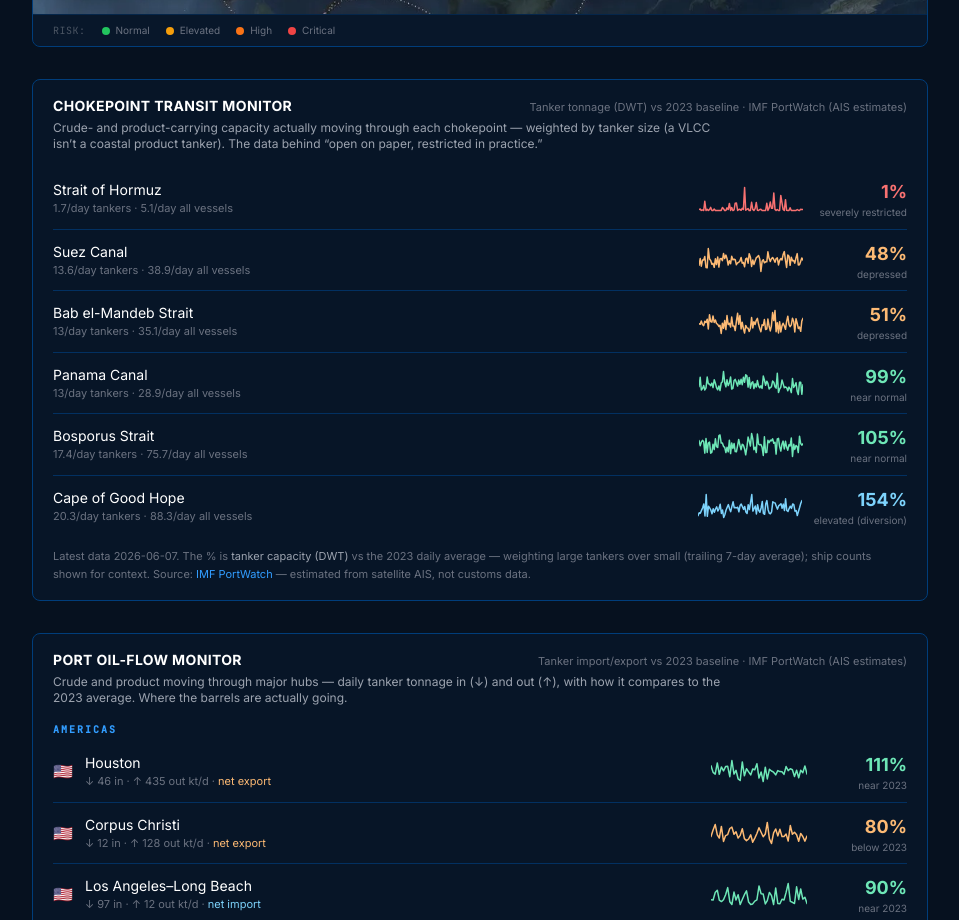
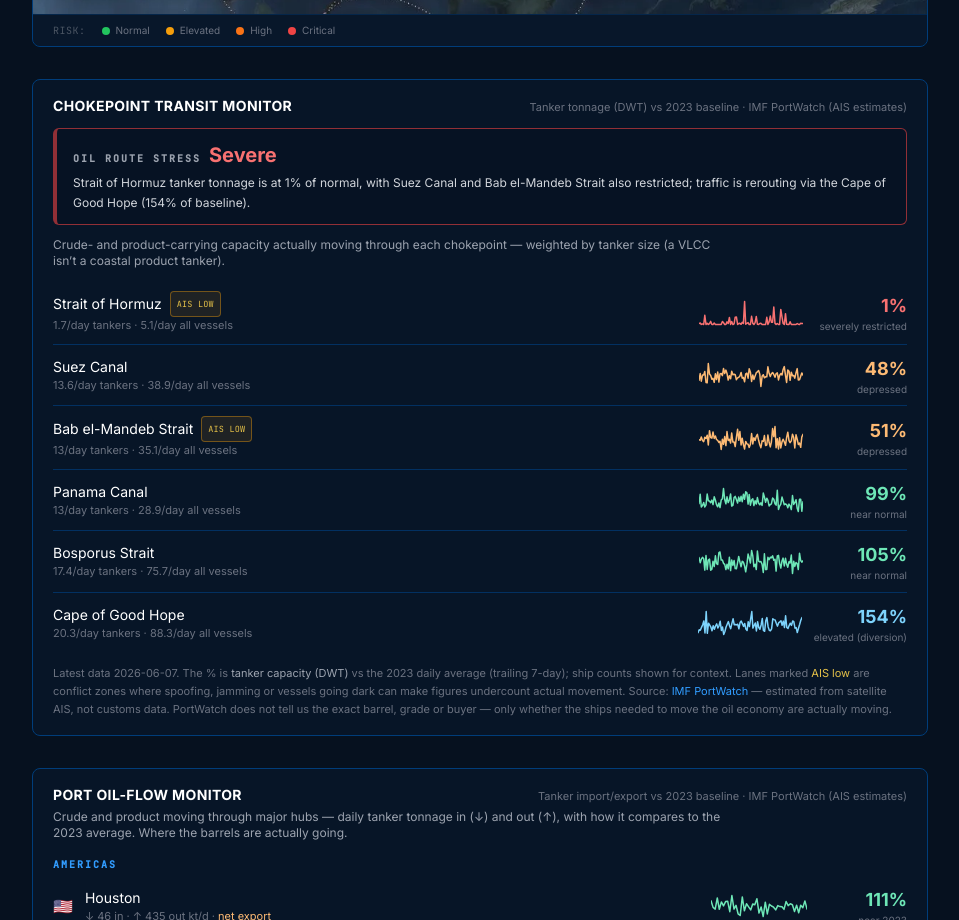
Before and after one commit to thriveuniverse/americasoilwatch.com, a Next.js app: page /supply in a window 1280 px wide. Shown: the part 920-1840 px from the top of the page, without its empty margins (160-1119 px from the left). Built offline with nearby package versions, Linux system fonts and the light colour scheme; no server answers.

Commit message:
feat(supply): Oil Route Stress Score + AIS-confidence flags on chokepoint panel
Peak-lane stress headline (Severe/High/Moderate/Normal, diversion counts as stress);
conflict-zone AIS-low badges; "ships not barrels" honesty line.

Co-Authored-By: Claude Opus 4.8 (1M context) <noreply@anthropic.com>

```diff
--- a/components/ChokepointTransitPanel.tsx
+++ b/components/ChokepointTransitPanel.tsx
@@ -1,6 +1,6 @@
-// Chokepoint Transit Monitor — daily tanker tonnage (DWT) vs 2023 baseline.
-// Headline % is capacity-weighted (a VLCC ≠ a small product tanker); ship counts
-// shown for context. Data: IMF PortWatch via scripts/fetch-portwatch.ts.
+// Chokepoint Transit Monitor — daily tanker tonnage (DWT) vs 2023 baseline,
+// topped with an Oil Route Stress Score and AIS-confidence flags on conflict lanes.
+// Data: IMF PortWatch via scripts/fetch-portwatch.ts.
 
 interface SeriesPt { d: string; t: number; k: number; c: number }
 interface Chokepoint {
@@ -25,6 +25,18 @@ export interface PortwatchData {
   chokepoints: Chokepoint[];
 }
 
+// Lanes whose STRESS shows up as elevation (ships rerouting), not restriction.
+const DIVERSION = new Set(['cape']);
+// Conflict-zone lanes where AIS is degraded (spoofing / jamming / dark vessels).
+const CONFLICT = new Set(['hormuz', 'bab-el-mandeb']);
+
+function laneStress(c: Chokepoint): number {
+  const p = c.pctTankerTonnage;
+  if (p == null) return 0;
+  if (DIVERSION.has(c.key)) return Math.max(0, Math.min(1, (p - 120) / 120)); // 0 at ≤120%, 1 at 240%
+  return Math.max(0, Math.min(1, (85 - p) / 85)); // 0 at ≥85% of normal, 1 at 0%
+}
+
 // severity by how far below (or above) the 2023 baseline
 function sev(pct: number | null) {
   if (pct == null) return { txt: 'text-gray-400', bar: '#6b7280', label: 'no baseline' };
@@ -32,6 +44,34 @@ function sev(pct: number | null) {
   if (pct < 60) return { txt: 'text-orange-300', bar: '#fdba74', label: 'depressed' };
   if (pct <= 120) return { txt: 'text-emerald-300', bar: '#6ee7b7', label: 'near normal' };
   return { txt: 'text-sky-300', bar: '#7dd3fc', label: 'elevated (diversion)' };
+}
+
+const STRESS_STYLE: Record<string, { txt: string; chip: string; border: string }> = {
+  Severe: { txt: 'text-red-400', chip: 'bg-red-500/15 text-red-300 border-red-500/40', border: 'border-red-500/60' },
+  High: { txt: 'text-orange-300', chip: 'bg-orange-500/15 text-orange-300 border-orange-500/40', border: 'border-orange-500/50' },
+  Moderate: { txt: 'text-amber-300', chip: 'bg-amber-500/15 text-amber-200 border-amber-500/40', border: 'border-amber-500/40' },
+  Normal: { txt: 'text-emerald-300', chip: 'bg-emerald-500/15 text-emerald-300 border-emerald-500/40', border: 'border-emerald-600/40' },
+};
+
+function routeStress(chokepoints: Chokepoint[]) {
+  const peak = Math.max(0, ...chokepoints.map(laneStress));
+  const label = peak >= 0.75 ? 'Severe' : peak >= 0.5 ? 'High' : peak >= 0.25 ? 'Moderate' : 'Normal';
+  const restriction = chokepoints
+    .filter((c) => !DIVERSION.has(c.key) && c.pctTankerTonnage != null)
+    .sort((a, b) => (a.pctTankerTonnage as number) - (b.pctTankerTonnage as number));
+  const worst = restriction[0];
+  const cape = chokepoints.find((c) => c.key === 'cape');
+  let why = 'all monitored oil-shipping lanes are near their 2023 norms.';
+  if (worst && worst.pctTankerTonnage != null && worst.pctTankerTonnage < 85) {
+    why = `${worst.name} tanker tonnage is at ${worst.pctTankerTonnage}% of normal`;
+    const others = restriction.filter((c) => c.key !== worst.key && (c.pctTankerTonnage as number) < 70);
+    if (others.length) why += `, with ${others.map((c) => c.name).join(' and ')} also restricted`;
+    if (cape?.pctTankerTonnage != null && cape.pctTankerTonnage > 130) why += `; traffic is rerouting via the Cape of Good Hope (${cape.pctTankerTonnage}% of baseline)`;
+    why += '.';
+  } else if (cape?.pctTankerTonnage != null && cape.pctTankerTonnage > 130) {
+    why = `Cape of Good Hope traffic is at ${cape.pctTankerTonnage}% of baseline as ships reroute around disrupted lanes.`;
+  }
+  return { label, why };
 }
 
 function Spark({ pts, color }: { pts: number[]; color: string }) {
@@ -52,6 +92,8 @@ export default function ChokepointTransitPanel({ data }: { data: PortwatchData }
   if (!data?.chokepoints?.length) return null;
   const rows = [...data.chokepoints].sort((a, b) => (a.pctTankerTonnage ?? 999) - (b.pctTankerTonnage ?? 999));
   const latest = rows.map((r) => r.latestDate).sort().at(-1);
+  const stress = routeStress(data.chokepoints);
+  const ss = STRESS_STYLE[stress.label];
 
   return (
     <div className="rounded-lg border border-oil-800 bg-oil-900/30 px-5 py-4">
@@ -59,18 +101,38 @@ export default function ChokepointTransitPanel({ data }: { data: PortwatchData }
         <h2 className="text-sm font-bold text-white tracking-wide uppercase">Chokepoint Transit Monitor</h2>
         <span className="text-[11px] text-gray-500">Tanker tonnage (DWT) vs 2023 baseline · IMF PortWatch (AIS estimates)</span>
       </div>
-      <p className="mt-1 text-xs text-gray-400 max-w-2xl">
+
+      {/* Oil Route Stress Score */}
+      <div className={`mt-3 rounded-md border-l-4 ${ss.border} border-y border-r border-oil-800 bg-oil-950/40 px-4 py-3`}>
+        <div className="flex items-baseline gap-2 flex-wrap">
+          <span className="text-[10px] font-mono font-semibold tracking-[0.2em] text-gray-400 uppercase">Oil Route Stress</span>
+          <span className={`text-xl font-bold ${ss.txt}`}>{stress.label}</span>
+        </div>
+        <p className="mt-1 text-xs text-gray-300 leading-relaxed">{stress.why}</p>
+      </div>
+
+      <p className="mt-3 text-xs text-gray-400 max-w-2xl">
         Crude- and product-carrying capacity actually moving through each chokepoint — weighted by tanker size
-        (a VLCC isn&rsquo;t a coastal product tanker). The data behind &ldquo;open on paper, restricted in practice.&rdquo;
+        (a VLCC isn&rsquo;t a coastal product tanker).
       </p>
 
-      <div className="mt-4 divide-y divide-oil-800/70">
+      <div className="mt-3 divide-y divide-oil-800/70">
         {rows.map((c) => {
           const s = sev(c.pctTankerTonnage);
           return (
             <div key={c.key} className="flex items-center gap-3 py-2.5">
               <div className="min-w-[150px] flex-1">
-                <div className="text-sm text-white">{c.name}</div>
+                <div className="text-sm text-white flex items-center gap-2">
+                  {c.name}
+                  {CONFLICT.has(c.key) && (
+                    <span
+                      title="Conflict zone — AIS may undercount actual movement (spoofing, jamming, vessels going dark)."
+                      className="text-[8.5px] font-mono uppercase tracking-wide px-1.5 py-0.5 rounded border border-amber-500/40 bg-amber-500/10 text-amber-300/90"
+                    >
+                      AIS low
+                    </span>
+                  )}
+                </div>
                 <div className="text-[11px] text-gray-500">
                   {c.avg7.tanker ?? '—'}/day tankers · {c.avg7.total ?? '—'}/day all vessels
                 </div>
@@ -87,12 +149,14 @@ export default function ChokepointTransitPanel({ data }: { data: PortwatchData }
 
       <p className="mt-3 text-[11px] text-gray-500 leading-relaxed">
         Latest data {latest}. The % is <span className="text-gray-400">tanker capacity (DWT)</span> vs the {data.baselineYear}
-        {' '}daily average — weighting large tankers over small (trailing 7-day average); ship counts shown for context.
-        Source:{' '}
+        {' '}daily average (trailing 7-day); ship counts shown for context. Lanes marked{' '}
+        <span className="text-amber-300/90">AIS low</span> are conflict zones where spoofing, jamming or vessels going dark
+        can make figures undercount actual movement. Source:{' '}
         <a href={data.sourceUrl} target="_blank" rel="noopener noreferrer" className="text-oil-400 hover:underline">
           IMF PortWatch
         </a>{' '}
-        — estimated from satellite AIS, not customs data.
+        — estimated from satellite AIS, not customs data. PortWatch does not tell us the exact barrel, grade or buyer —
+        only whether the ships needed to move the oil economy are actually moving.
       </p>
     </div>
   );
```
